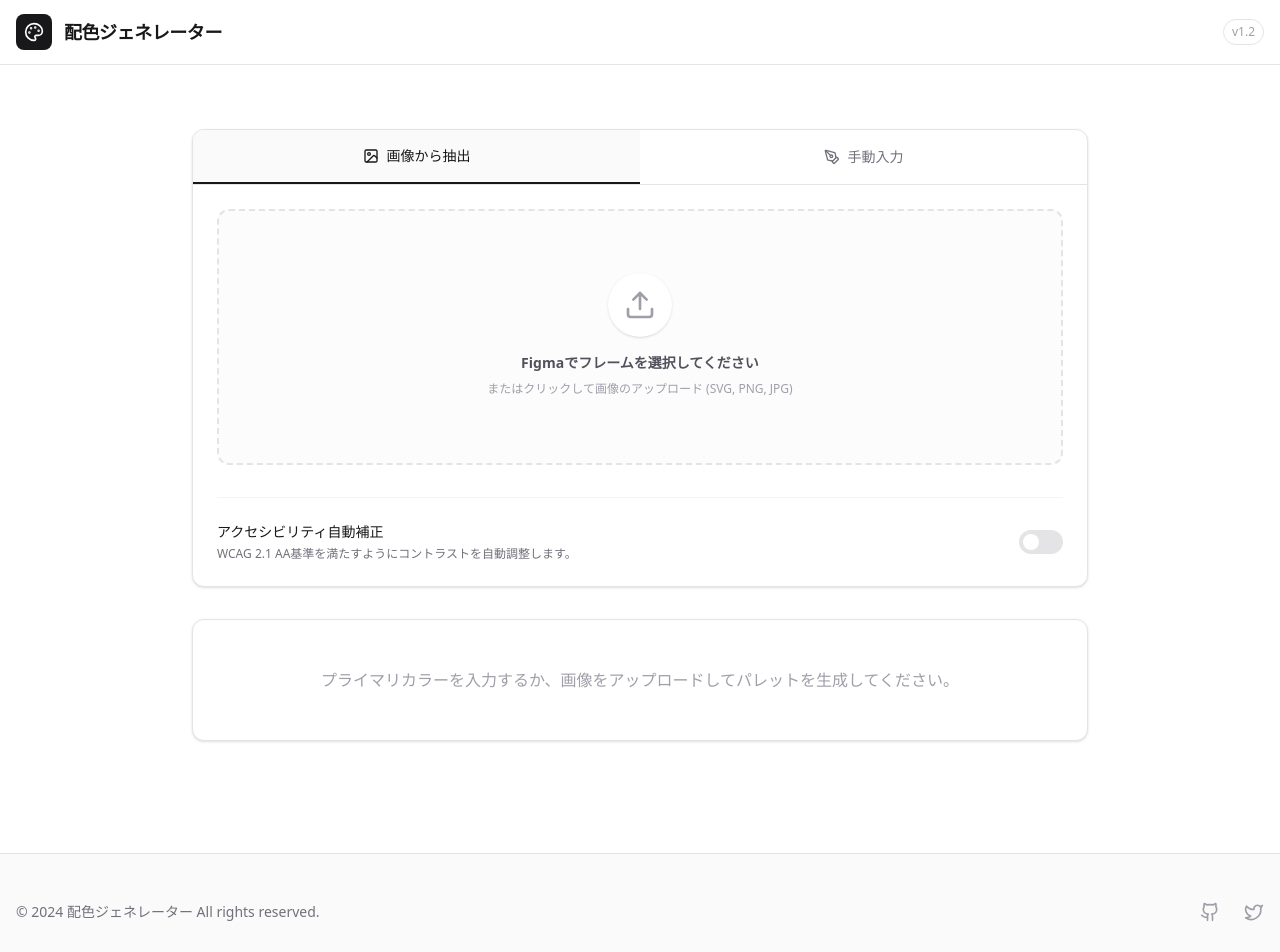
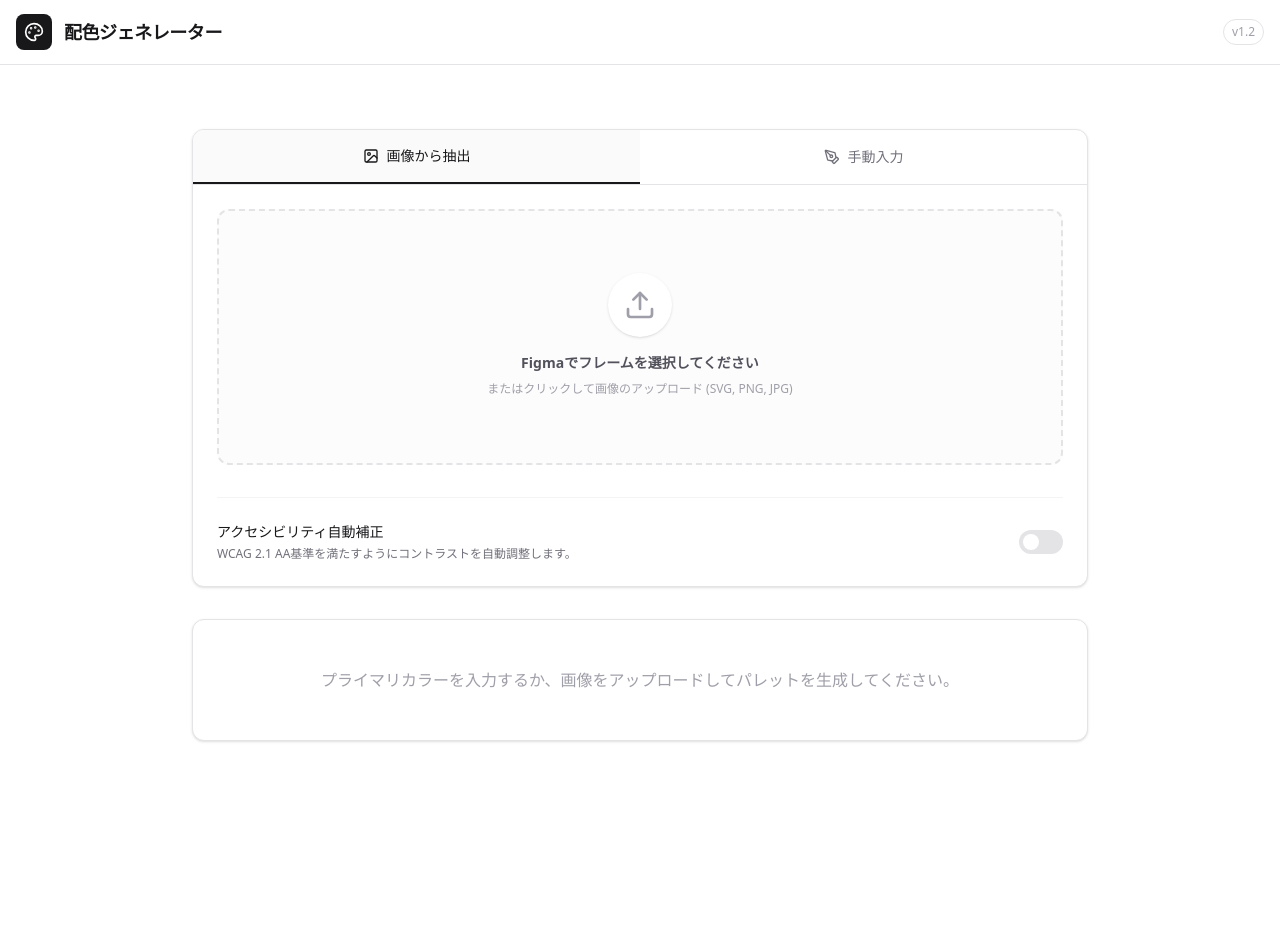
Before and after one commit to mugi-uiux/color-palette-generator, a React (Vite) app: page / in a window 1280 px wide. Shown: the top 952 px of the page. After the commit the page ends 800 px from the top, so only its background shows below. Built offline with nearby package versions, Linux system fonts and the light colour scheme.

Commit message:
style(layout): Remove Footer component

```diff
--- a/src/components/layout/Layout.tsx
+++ b/src/components/layout/Layout.tsx
@@ -1,6 +1,5 @@
 import React from 'react';
 import { Header } from './Header';
-import { Footer } from './Footer';
 
 interface LayoutProps {
     children: React.ReactNode;
@@ -13,7 +12,6 @@ export const Layout: React.FC<LayoutProps> = ({ children }) => {
             <main className="container mx-auto px-4 py-8 flex-1">
                 {children}
             </main>
-            <Footer />
         </div>
     );
 };
```
